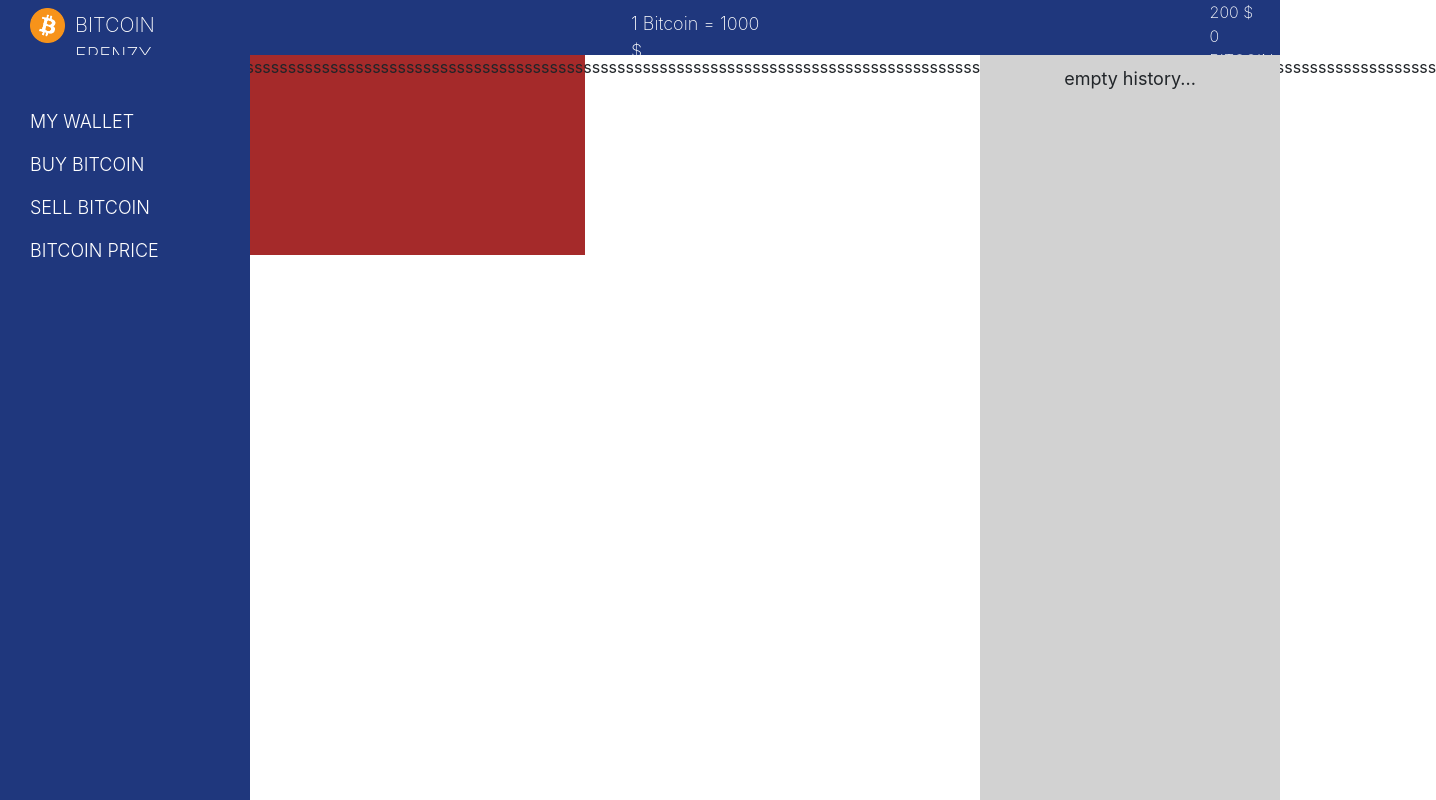
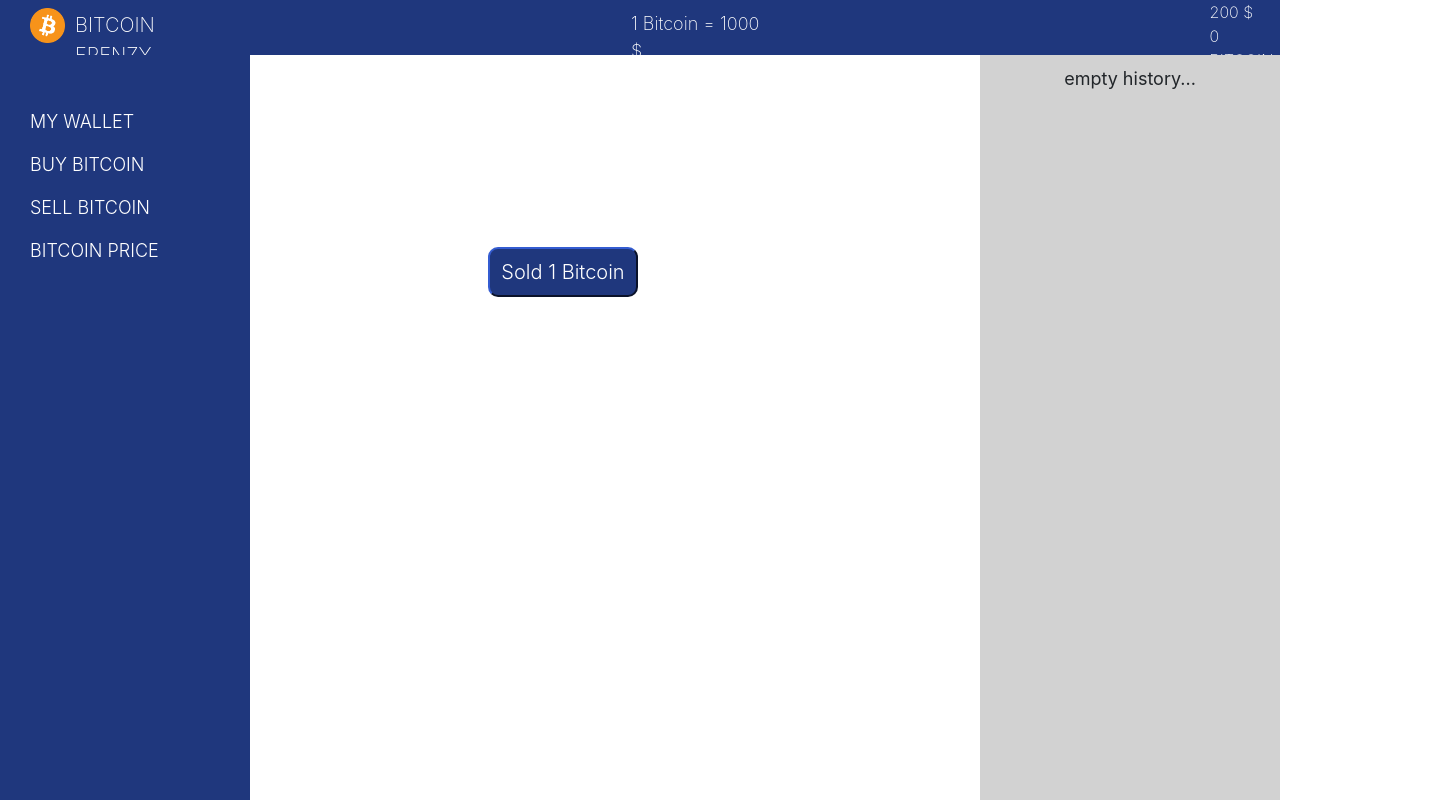
Before and after one commit to Gorelova-Elizaveta/Bitcoin_Frenzy, a Nuxt app: page /sell in a window 1280 px wide. Shown: the top 800 px of the page, 1436 px wide, since content can reach past the window. Built offline with nearby package versions, Linux system fonts and the light colour scheme.

Commit message:
add price page

```diff
--- a/pages/buy.vue
+++ b/pages/buy.vue
@@ -24,9 +24,7 @@
         display: flex;
         flex-direction: column;
         align-items: center;
-        color: rgb(31, 55, 125);
     }
-
     .buy-bitcoin {
         width: 150px;
         height: 50px;
@@ -36,7 +34,11 @@
         color: white;
         font-weight: 300;
         border-color:  rgb(31, 55, 125);
-
+    }
+    .buy-bitcoin:hover {
+        background-color: rgb(10, 25, 69);
+        transition: 1s;
     }
 
+
 </style>
--- a/pages/price.vue
+++ b/pages/price.vue
@@ -0,0 +1,46 @@
+<template>
+    <div class="container-price-bitcoin">
+    <button @click="setBitcoinRateIncreased" class="price-bitcoin">Increased Bitcoin price by 1,000$</button>
+    <button @click="setBitcoinRateDecreased" class="price-bitcoin">Decreased Bitcoin price by 1,000$</button>
+    </div>
+</template>
+<script>
+import { mapMutations } from 'vuex';
+export default {
+    methods:{
+        ...mapMutations(['setBitcoinRateIncreased', 'setBitcoinRateDecreased'])
+    }
+
+}
+
+</script>
+<style>
+    .container-price-bitcoin {
+        position: absolute;
+        width:700px;
+        height: 400px;
+        margin-left: 10%;
+        margin-top: 15%;
+        display: flex;
+        flex-direction: column;
+        display: flex;
+        flex-direction: column;
+        align-items: center;
+        gap: 20px;
+    }
+    .price-bitcoin {
+        width: 250px;
+        height: 70px;
+        border-radius: 10px;
+        font-size: 18px;
+        background-color: rgb(31, 55, 125);
+        color: white;
+        font-weight: 300;
+        border-color:  rgb(31, 55, 125);
+    }
+
+    .price-bitcoin:hover {
+        background-color: rgb(10, 25, 69);
+        transition: 1s;
+    }
+</style>
--- a/pages/sell.vue
+++ b/pages/sell.vue
@@ -1,13 +1,44 @@
 <template>
-    <div class="d">ssssssssssssssssssssssssssssssssssssssssssssssssssssssssssssssssssssssssssssssssssssssssssssssssssssssssssssssssssssssssssssssssssssssssssssssssssssssssssssssss</div>
+    <div class="container-sell-bitcoin">
+    <button @click="setUsersBitcoinSell" class="sell-bitcoin">Sold 1 Bitcoin</button>
+    </div>
 </template>
 <script>
+import { mapMutations } from 'vuex';
+export default {
+    methods:{
+        ...mapMutations(['setUsersBitcoinSell'])
+    }
+
+}
 
 </script>
 <style>
-    .d {
-        width: 500px;
-        height: 200px;
-        background-color: brown;
+    .container-sell-bitcoin {
+        position: absolute;
+        width:700px;
+        height: 400px;
+        margin-left: 10%;
+        margin-top: 15%;
+        display: flex;
+        flex-direction: column;
+        display: flex;
+        flex-direction: column;
+        align-items: center;
+    }
+    .sell-bitcoin {
+        width: 150px;
+        height: 50px;
+        border-radius: 10px;
+        font-size: 20px;
+        background-color: rgb(31, 55, 125);
+        color: white;
+        font-weight: 300;
+        border-color:  rgb(31, 55, 125);
+    }
+
+    .sell-bitcoin:hover {
+        background-color: rgb(10, 25, 69);
+        transition: 1s;
     }
 </style>
--- a/store/index.js
+++ b/store/index.js
@@ -22,10 +22,35 @@ export const mutations = {
 
     },
     setUsersBitcoin(state) {
+        if(state.usersMoney < state.bitcoinRate) { alert ("ывикыеиык")}
+        else {
+        state.usersMoney -= state.bitcoinRate;
         state.usersBitcoin += 1;
         state.actionList.unshift({value:'Purchased 1 Bitcoin', date: Date.now()})
+        }
+    },
+    setUsersBitcoinSell(state) {
+        if(!state.usersBitcoin) {alert("pppppp")}
+        else {
+            state.usersBitcoin -=1;
+            state.usersMoney =+ state.bitcoinRate;
+            state.actionList.unshift({value:'Sold 1 Bitcoin', date: Date.now()})
+        }
+    },
+    setBitcoinRateIncreased(state) {
+        state.bitcoinRate += 1000;
+        state.actionList.unshift({value:'Increased Bitcoin price by 1,000$', date: Date.now()})
+
     },
 
+    setBitcoinRateDecreased(state) {
+        if(state.bitcoinRate <= 1000) {alert('aaaa')}
+        else{
+            state.bitcoinRate -= 1000;
+            state.actionList.unshift({value:'Decreased Bitcoin price by 1,000$', date: Date.now()})
+        }
+
+    },
 
 }
 
```
Also changed, not shown: components/BasicError.vue (+7 -0 lines).
